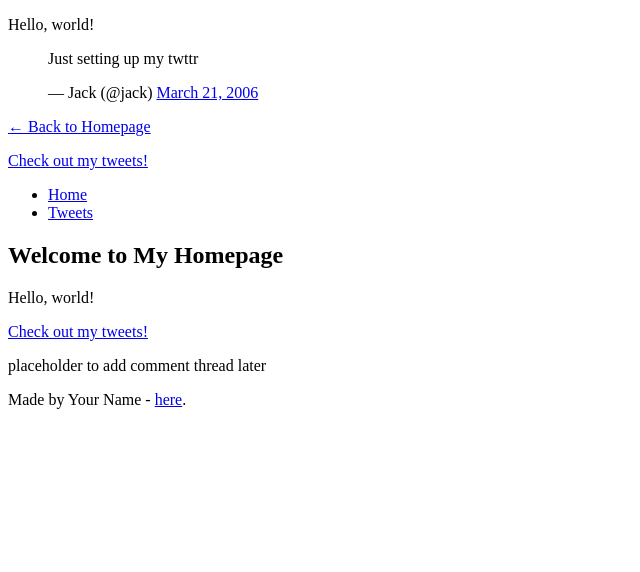
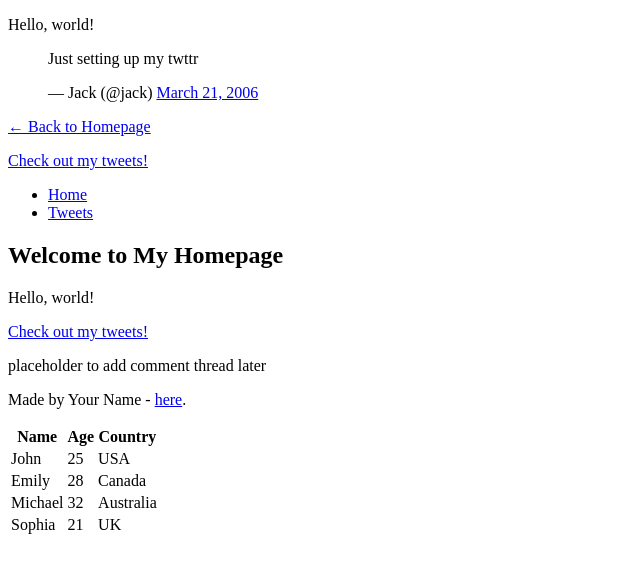
Before and after one commit to Favobiorah1/-My_First_Portfolio, a plain HTML site: page html_basic/index.html in a window 1280 px wide. Shown: the whole page, without its empty margins (0-640 px from the left). Drawn offline with Linux system fonts and the light colour scheme.

Commit message:
add index.html

```diff
--- a/html_basic/index.html
+++ b/html_basic/index.html
@@ -57,3 +57,42 @@
   </footer>
 </body>
 </html>
+
+<article>
+  <!-- Existing content of the article -->
+
+  <!-- Learners Table -->
+  <div class="learners-container">
+    <table>
+      <thead>
+        <tr>
+          <th>Name</th>
+          <th>Age</th>
+          <th>Country</th>
+        </tr>
+      </thead>
+      <tbody>
+        <tr>
+          <td>John</td>
+          <td>25</td>
+          <td>USA</td>
+        </tr>
+        <tr>
+          <td>Emily</td>
+          <td>28</td>
+          <td>Canada</td>
+        </tr>
+        <tr>
+          <td>Michael</td>
+          <td>32</td>
+          <td>Australia</td>
+        </tr>
+        <tr>
+          <td>Sophia</td>
+          <td>21</td>
+          <td>UK</td>
+        </tr>
+      </tbody>
+    </table>
+  </div>
+</article>
```
